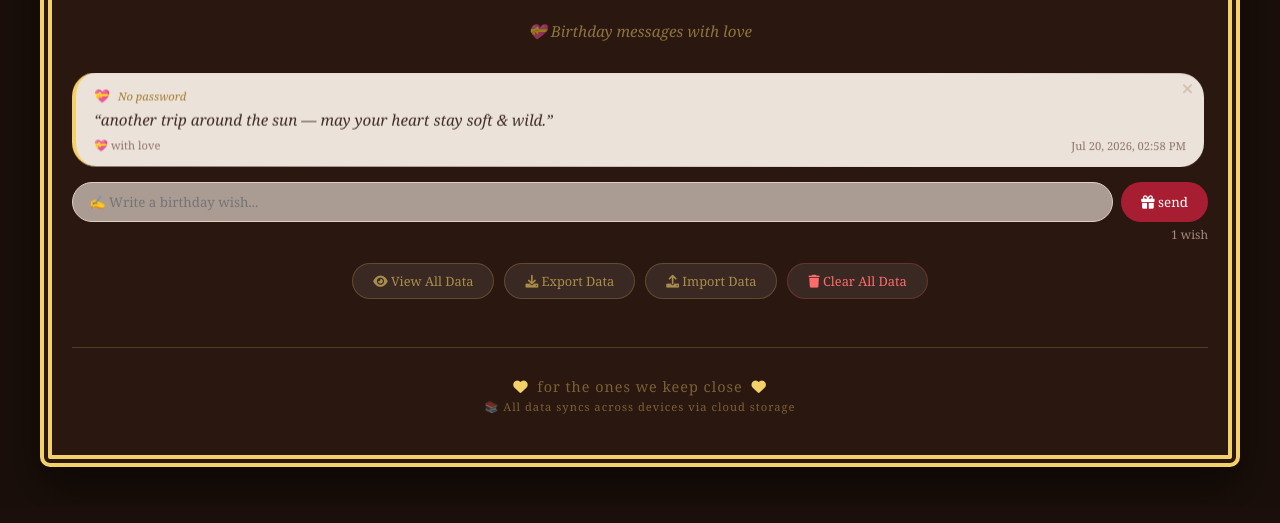
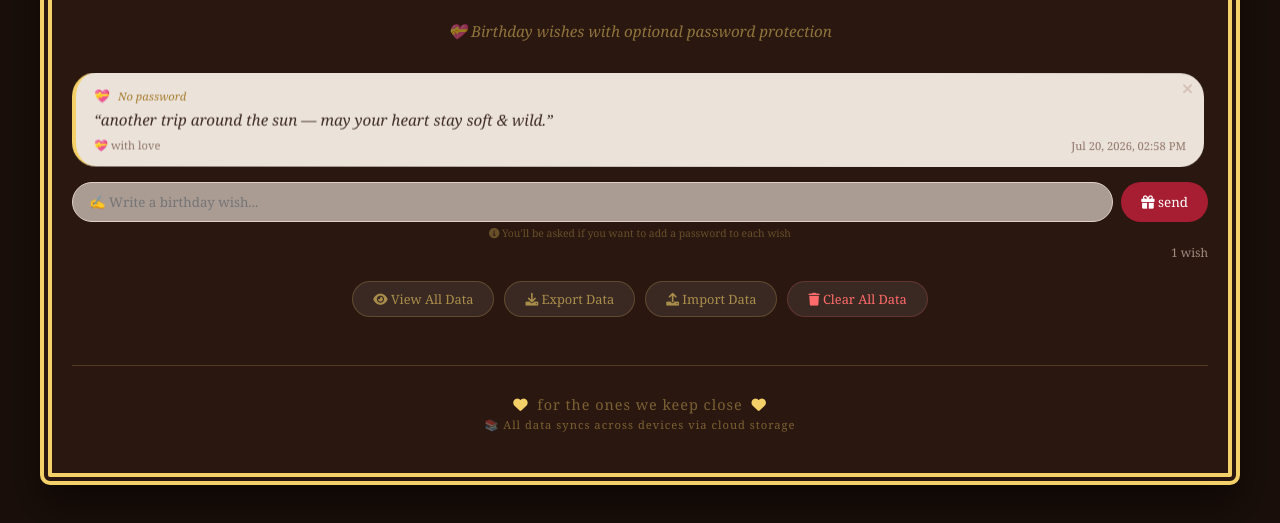
Before and after one commit to thasyalia1/ALL-OF-US, a plain HTML site: page index.html in a window 1280 px wide. Both pictures are taken after a click on the element "🎂 Birthday". Shown: the part 405-928 px from the top of the page. Drawn offline with Linux system fonts and the light colour scheme; no server answers.

Commit message:
Modify birthday page subtitle and add info section
Updated birthday page subtitle and added info about password protection.

```diff
--- a/index.html
+++ b/index.html
@@ -402,18 +402,20 @@
             </div>
         </div>
 
-<!-- PAGE 3: BIRTHDAY -->
+<!--<!-- PAGE 3: BIRTHDAY -->
 <div class="page" id="page-birthday">
     <h2 class="page-title">🎂 To Live It All</h2>
-    <p class="page-subtitle">💝 Birthday messages with love</p>
+    <p class="page-subtitle">💝 Birthday wishes with optional password protection</p>
     <div class="wish-archive" id="wishArchive"></div>
     <div class="birthday-input-area">
         <input type="text" id="birthdayWishInput" placeholder="✍️ Write a birthday wish...">
         <button id="updateBirthdayBtn"><i class="fas fa-gift"></i> send</button>
     </div>
+    <div style="text-align:center;margin-top:4px;font-size:0.65rem;color:rgba(244,208,104,0.3);">
+        <i class="fas fa-info-circle"></i> You'll be asked if you want to add a password to each wish
+    </div>
     <div class="wish-count" id="wishCount">0 wishes</div>
 </div>
-
         <!-- PAGE 4: GALLERY -->
         <div class="page" id="page-gallery">
             <h2 class="page-title">📸 Our Memories with Naziff</h2>
```
